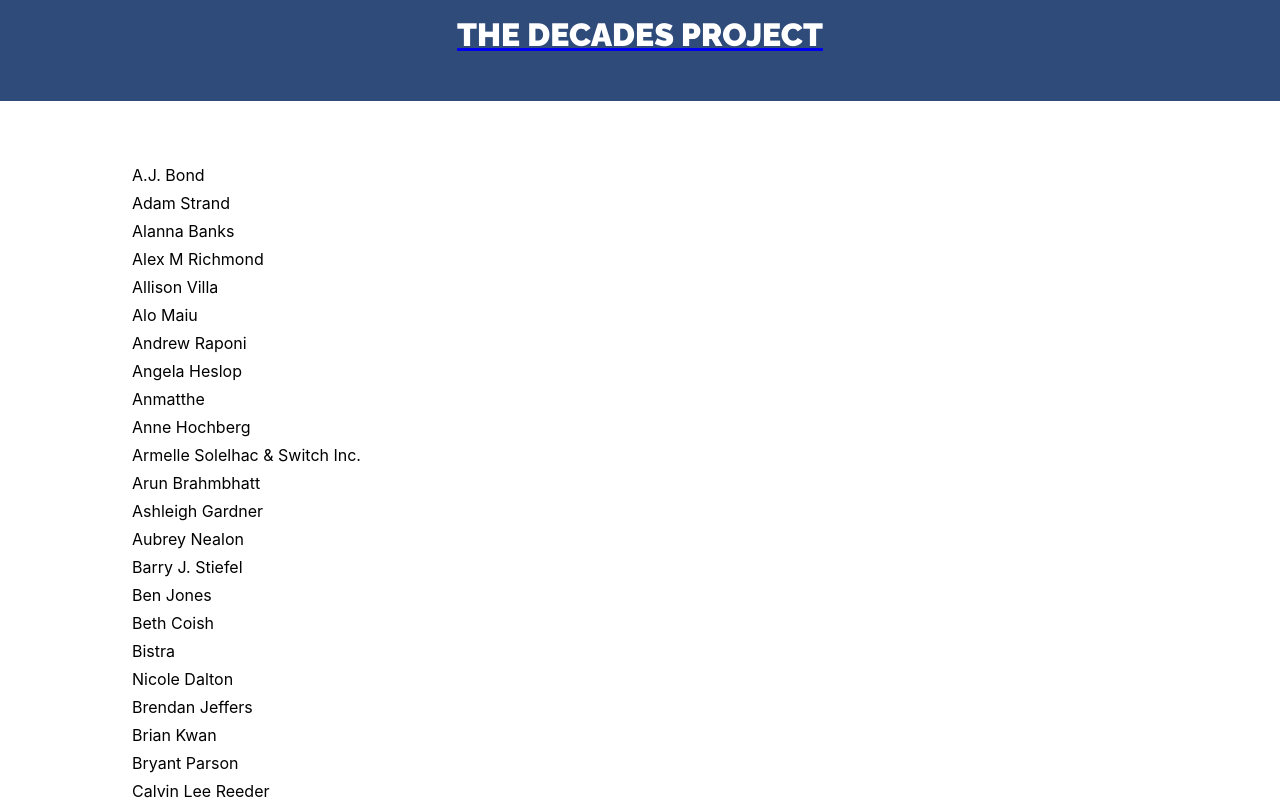
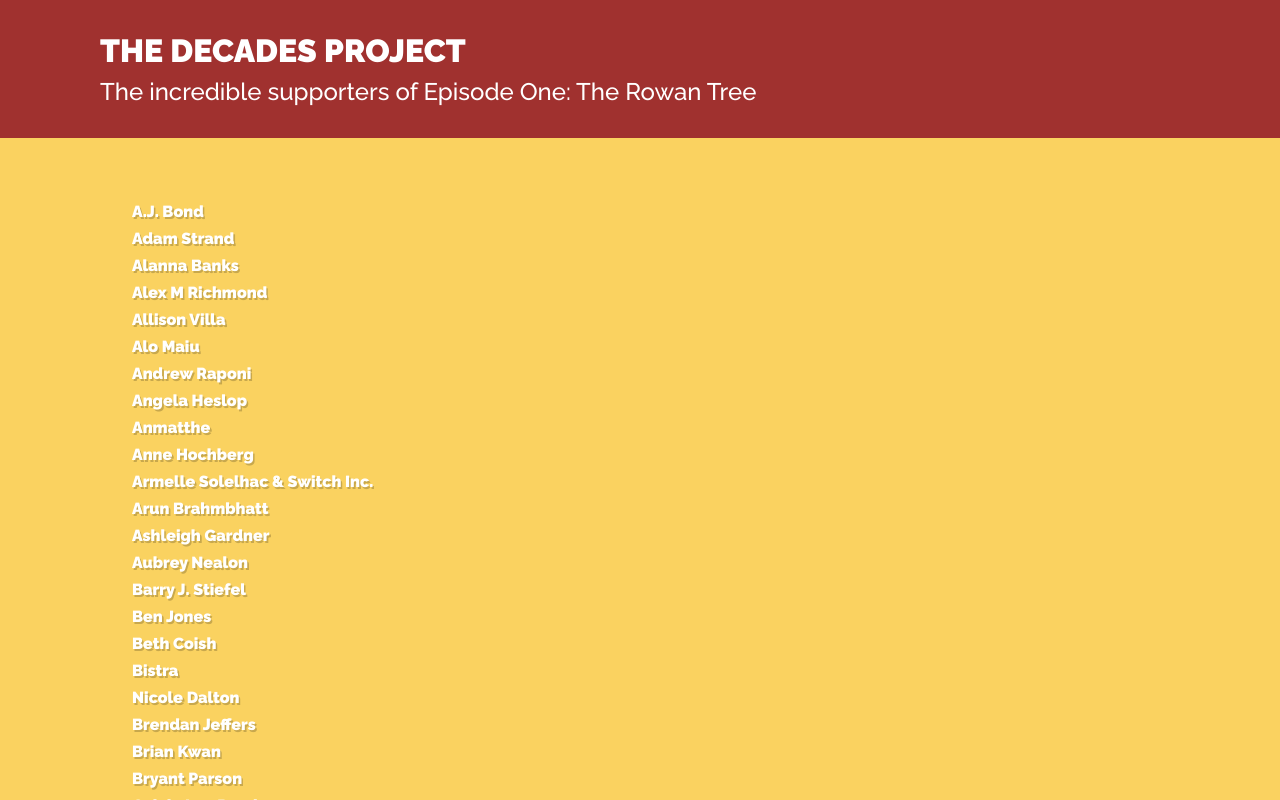
Before and after one commit to mattlemche/decades-project, a React (Create React App) app: page /supporters in a window 1280 px wide. Shown: the top 800 px of the page. Built offline with nearby package versions, Linux system fonts and the light colour scheme.

Commit message:
Add styling to supporters page

```diff
--- a/src/App.scss
+++ b/src/App.scss
@@ -30,18 +30,34 @@ html {
   padding: 0 1rem;
   background-color: $color-lichen;
 
+  &__content {
+    max-width: $content-max-width;
+    margin: 0 auto;
+  }
+
+  &__subtitle {
+    font-family: 'Raleway', 'Helvetica', sans-serif;
+    font-size: 1.5rem;
+    color: #fff;
+  }
 
   &--alt {
     display: block;
     min-height: 2rem;
-    padding: 1rem;
-    background-color: $color-ink;
+    padding: 2rem;
+    background-color: $color-cherry;
 
   }
 }
 
 .main {
   margin: 2rem 0 8rem;
+
+  &--butter {
+    margin: 0;
+    padding: 2rem 0 6rem;
+    background-color: $color-butter;
+  }
 }
 
 .section {
@@ -108,6 +124,11 @@ html {
   text-align: center;
   text-transform: uppercase;
   color: #fff;
+  text-decoration: none;
+
+  &--alt {
+    margin-bottom: 0.5rem;
+  }
 }
 
 .heading-2 {
@@ -150,6 +171,7 @@ html {
 
 .inline-link {
   display: inline-block;
+  text-decoration: none;
 }
 
 .video {
@@ -238,6 +260,13 @@ html {
   }
 }
 
+.supporter {
+  font-family: 'Raleway', 'Helvetica Neue', Helvetica, Arial, sans-serif;
+  font-weight: 700;
+  text-shadow: 0.10rem 0.10rem rgba(0, 0, 0, 0.2);
+  color: #fff;
+}
+
 .footer {
   padding-bottom: 5rem;
   background-color: $color-ink;
--- a/src/components/AltHeader/AltHeader.js
+++ b/src/components/AltHeader/AltHeader.js
@@ -4,11 +4,17 @@ import { Link } from 'react-router-dom';
 function AltHeader() {
     return (
         <header className="header header--alt">
-            <Link to='/'>
-                <h1 className="heading-1">
-                The Decades Project
-                </h1>
-            </Link>
+            <div className="header__content">
+                <Link to='/' className="inline-link">
+                    <h1 className="heading-1 heading-1--alt">
+                    The Decades Project
+                    </h1>
+                </Link>
+                <p className="header__subtitle">
+                    The incredible supporters of Episode One: The Rowan Tree
+                </p>
+            </div>
+
 
 
         </header>
--- a/src/pages/Supporters.js
+++ b/src/pages/Supporters.js
@@ -1,14 +1,16 @@
 import React from 'react';
 import AltHeader from '../components/AltHeader/AltHeader';
 import SupporterList from '../components/SupporterList/SupporterList';
+import Footer from '../components/Footer/Footer';
 
 function supporters() {
     return (
         <>
            <AltHeader />
-            <main className="main">
+            <main className="main main--butter">
                 <SupporterList />
             </main>
+            <Footer/>
         </>
     );
 }
```
